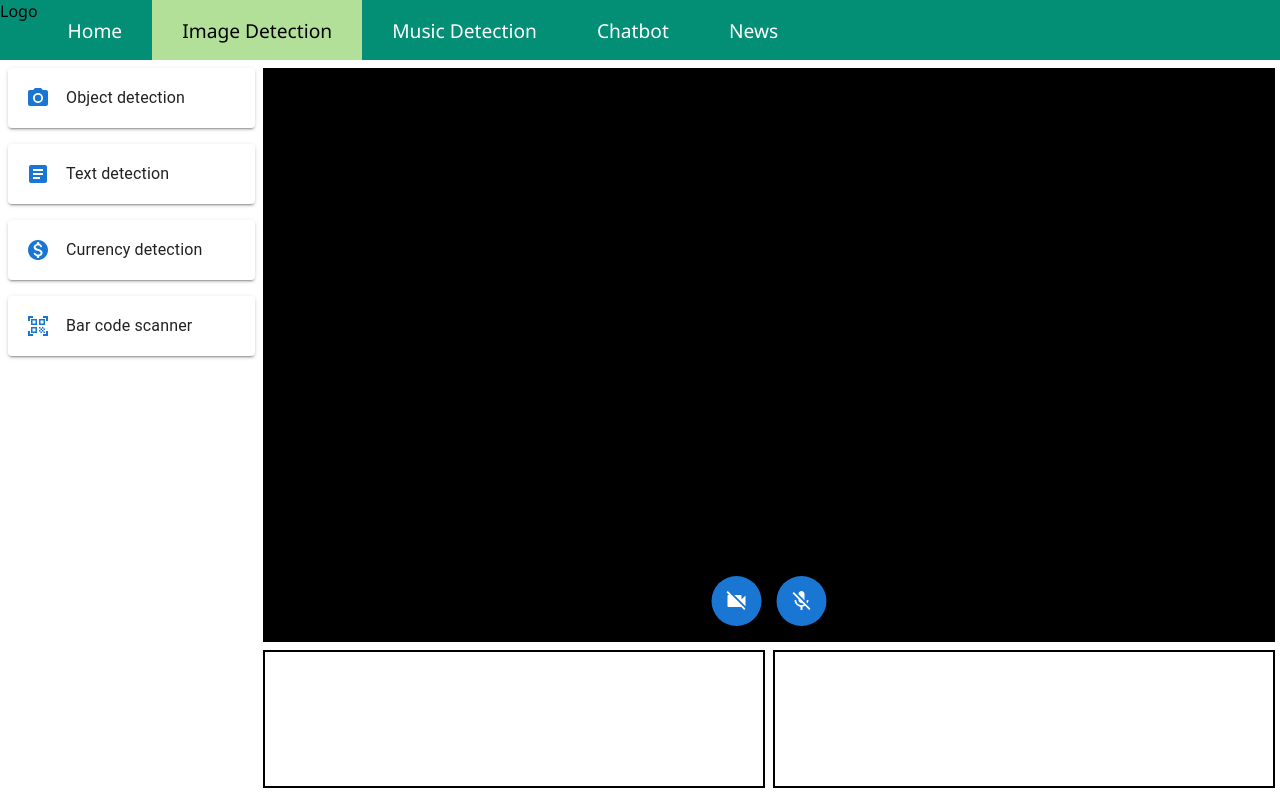
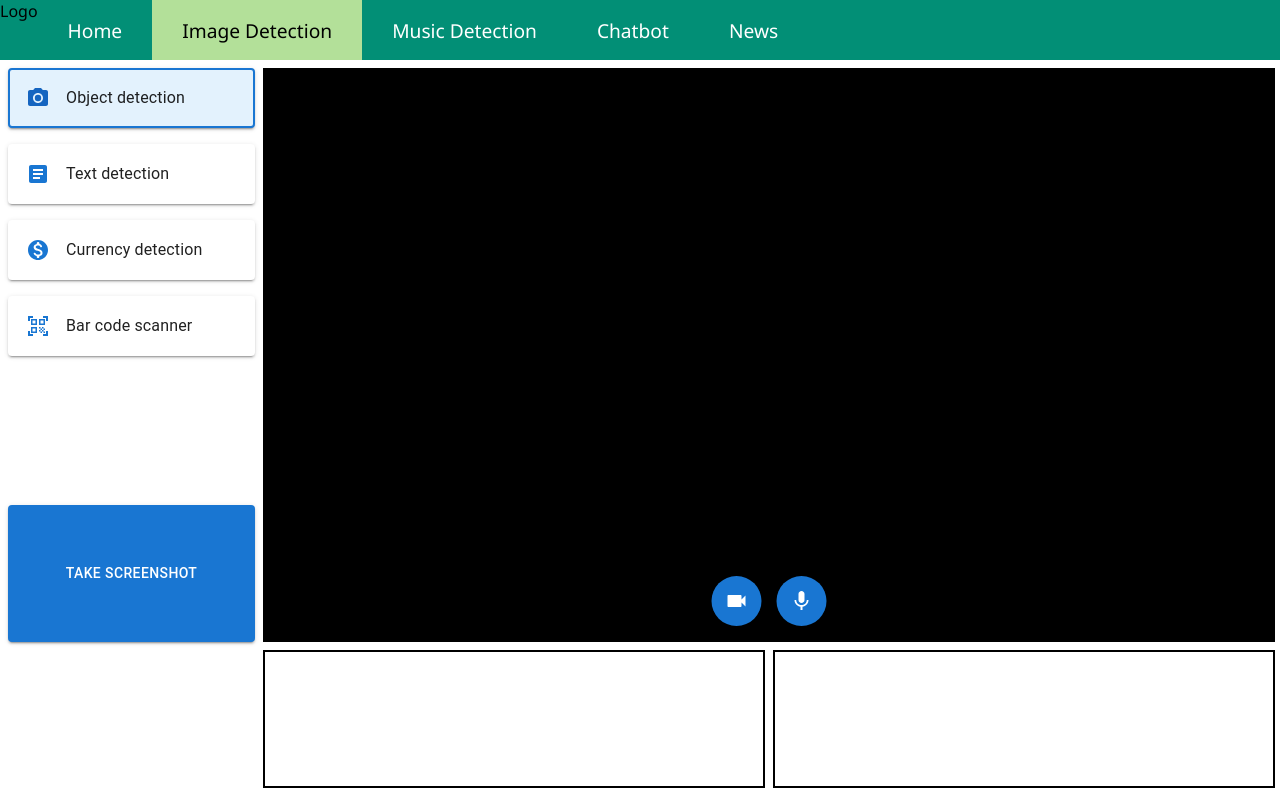
Before and after one commit to VietHungUET/SightTech, a React (Vite) app in the folder frontend/: page /image in a window 1280 px wide. Built offline with nearby package versions, Linux system fonts and the light colour scheme; no server answers.

Commit message:
[Feat] Take screenshot and detect text from image

```diff
--- a/frontend/package.json
+++ b/frontend/package.json
@@ -14,6 +14,7 @@
     "@emotion/styled": "^11.14.1",
     "@mui/icons-material": "^7.3.5",
     "@mui/material": "^7.3.5",
+    "axios": "^1.13.2",
     "react": "^19.1.1",
     "react-dom": "^19.1.1",
     "react-router-dom": "^7.9.5",
--- a/frontend/src/components/ImageDetectionOptions.css
+++ b/frontend/src/components/ImageDetectionOptions.css
@@ -1,6 +1,6 @@
 .options {
     grid-column: 1 / 2;
-    grid-row: 1 / 6;
+    grid-row: 1 / 4;
     display: flex;
     flex-direction: column;
 }
--- a/frontend/src/components/ImageDetectionOptions.jsx
+++ b/frontend/src/components/ImageDetectionOptions.jsx
@@ -3,15 +3,15 @@ import { Stack, Paper, Typography, Box } from '@mui/material';
 import { CameraAlt, Article, MonetizationOnRounded, QrCodeScanner } from '@mui/icons-material';
 import {useState} from "react";
 
-export default function ImageDetectionOptions() {
+export default function ImageDetectionOptions({setDetectionType}) {
 
-    const [selected, setSelected] = useState(null);
+    const [selected, setSelected] = useState(0);
 
     const options = [
-        { label: 'Object detection', icon: <CameraAlt /> },
-        { label: 'Text detection', icon: <Article /> },
-        { label: 'Currency detection', icon: <MonetizationOnRounded /> },
-        { label: 'Bar code scanner', icon: <QrCodeScanner /> }
+        {type: 'Object', label: 'Object detection', icon: <CameraAlt /> },
+        {type: 'Text', label: 'Text detection', icon: <Article /> },
+        {type: 'Currency', label: 'Currency detection', icon: <MonetizationOnRounded /> },
+        {type: 'Barcode', label: 'Bar code scanner', icon: <QrCodeScanner /> }
     ];
 
     return (
@@ -20,7 +20,10 @@ export default function ImageDetectionOptions() {
                 <Paper key={index}
                        elevation={2}
                        className={`option-card ${selected === index ? 'selected' : ''}`}
-                       onClick={() => setSelected(index)}>
+                       onClick={() => {
+                           setSelected(index);
+                           setDetectionType(option.type);
+                       }}>
                     <Box className="option-icon">{option.icon}</Box>
                     <Typography variant="body1">{option.label}</Typography>
                 </Paper>
--- a/frontend/src/components/WebCam.jsx
+++ b/frontend/src/components/WebCam.jsx
@@ -1,18 +1,13 @@
-import React, {useRef, useCallback, useState} from "react";
+import React, {useRef, useCallback, useState, forwardRef} from "react";
 import {Button} from "@mui/material";
 import {Videocam, VideocamOff, Mic, MicOff} from "@mui/icons-material";
 import Webcam from "react-webcam";
 import "./WebCam.css"
 
-export default function WebCam() {
-    const webcamRef = useRef(null);
-    const [camOpen, setCamOpen] = useState(false);
-    const [micOpen, setMicOpen] = useState(false);
+const WebCam = forwardRef((props, ref) => {
 
-    const capture = useCallback(() => {
-        const imageSrc = webcamRef.current.getScreenshot();
-        console.log(imageSrc);
-    }, [webcamRef]);
+    const [camOpen, setCamOpen] = useState(true);
+    const [micOpen, setMicOpen] = useState(true);
 
     // const videoConstraints = {
     //     width: 1280,
@@ -34,7 +29,7 @@ export default function WebCam() {
                 <Webcam
                     className="camera"
                     audio={micOpen}
-                ref={webcamRef}
+                    ref={ref}
                     //videoConstraints={videoConstraints}
                     screenshotFormat="image/jpeg"
                     mirrored={true}
@@ -45,15 +40,17 @@ export default function WebCam() {
                     variant="contained"
                     onClick={toggleCamera}
                 >
-                    {camOpen ? <Videocam /> : <VideocamOff />}
+                    {camOpen ? <Videocam/> : <VideocamOff/>}
                 </Button>
                 <Button
                     variant="contained"
                     onClick={toggleMic}
                 >
-                    {micOpen ? <Mic /> : <MicOff />}
+                    {micOpen ? <Mic/> : <MicOff/>}
                 </Button>
             </div>
         </div>
     );
-}
+})
+
+export default WebCam;
--- a/frontend/src/pages/ImageDetection.jsx
+++ b/frontend/src/pages/ImageDetection.jsx
@@ -1,15 +1,63 @@
 import WebCam from "../components/WebCam.jsx";
 import ImageDetectionOptions from "../components/ImageDetectionOptions.jsx";
 import "./ImageDetection.css"
+import {Button} from "@mui/material";
+import React, {useCallback, useRef, useState} from "react";
+import userAPI from "../utils/userAPI.jsx";
+import {dataURLtoBlob} from "../utils/utils.jsx";
 
 export default function ImageDetection() {
+    const webcamRef = useRef(null);
+    const [detectionType, setDetectionType] = useState("Object");
+    const [command, setCommand] = useState("");
+    const [reply, setReply] = useState("");
+
+    const capture = useCallback(async () => {
+        const imageSrc = webcamRef.current.getScreenshot();
+
+        if (!imageSrc) {
+            return;
+        }
+
+        const blob = dataURLtoBlob(imageSrc);
+        const file = new File([blob], "screenshot.jpg", { type: blob.type });
+        const imageData = new FormData();
+        imageData.append("file", file);
+
+        console.log(detectionType);
+
+        switch (detectionType) {
+            case "Object":
+                break;
+
+            case "Text":
+                const result = await userAPI.postDocumentRecognition(imageData);
+                console.log(result.data.text);
+                setReply(result.data.text);
+                break;
+
+            case "Currency":
+                break;
+
+            case "Barcode":
+                break;
+
+            default:
+                break;
+        }
+
+    }, [detectionType]);
+
     return (
         <div className="image-detection-container">
-            <ImageDetectionOptions/>
-            <WebCam></WebCam>
+            <ImageDetectionOptions setDetectionType={setDetectionType} />
+            <Button variant="contained"
+                onClick={capture}>
+                Take Screenshot
+            </Button>
+            <WebCam ref={webcamRef}></WebCam>
             <div className="command-box"></div>
-            <div className="reply-box"></div>
+            <div className="reply-box">{reply}</div>
         </div>
-
     )
 }
--- /dev/null
+++ b/frontend/src/utils/userAPI.jsx
@@ -0,0 +1,17 @@
+import axios from "axios";
+
+const axiosClient = axios.create({
+    baseURL: "http://localhost:8000",
+    headers: {
+        "Content-Type": "multipart/form-data",
+    },
+});
+
+const userAPI = {
+    postDocumentRecognition: (imageData) => {
+        const url = "/document_recognition";
+        return axiosClient.post(url, imageData);
+    },
+}
+
+export default userAPI;
--- /dev/null
+++ b/frontend/src/utils/utils.jsx
@@ -0,0 +1,9 @@
+export function dataURLtoBlob(dataURL) {
+    const [header, base64] = dataURL.split(",");
+    const mime = header.match(/data:(.*?);base64/)[1];
+    const binary = atob(base64);
+    const len = binary.length;
+    const bytes = new Uint8Array(len);
+    for (let i = 0; i < len; i++) bytes[i] = binary.charCodeAt(i);
+    return new Blob([bytes], { type: mime });
+}
```
Also changed, not shown: 1 other file (tests, documents, lock files or other folders). Lines whose indentation alone changed are shown as unchanged.
